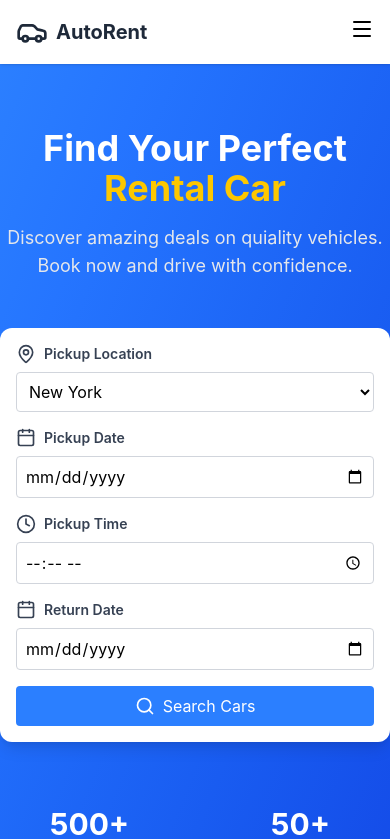
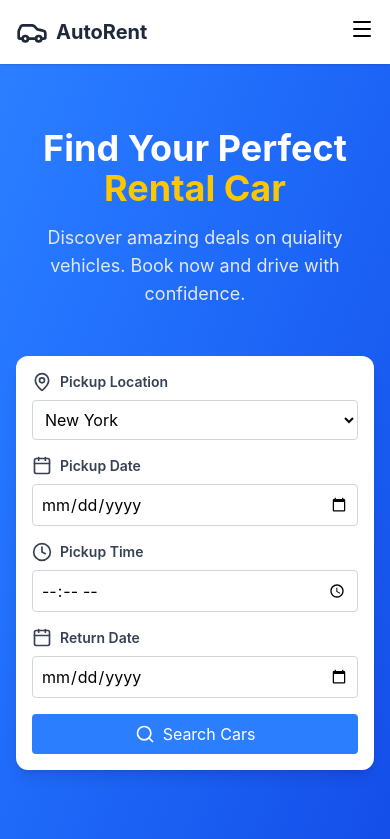
Before and after one commit to HaniOdh/Car-Rental-Frontend, a React (Vite) app in the folder car-rental-website/: page / in a window 390 px wide. Shown: the top 839 px of the page. Built offline with nearby package versions, Linux system fonts and the light colour scheme.

Commit message:
very slight change in hero section spacing

```diff
--- a/car-rental-website/src/components/Hero.jsx
+++ b/car-rental-website/src/components/Hero.jsx
@@ -36,7 +36,7 @@ export default function Hero(){
 
 
     return(
-        <section className='bg-gradient-to-br from-blue-500 to-blue-700 text-white sm:py-28 py-16 text-center'>
+        <section className='bg-gradient-to-br from-blue-500 to-blue-700 text-white sm:py-28 py-16 text-center px-4'>
             <h1 className='text-4xl sm:text-5xl font-bold mb-4 hero-reveal'>Find Your Perfect <span className='text-yellow-400'>Rental Car</span></h1>
             <p className='text-lg sm:text-xl mb-12 text-gray-200 hero-reveal'>Discover amazing deals on quiality vehicles.
                 Book now and drive with confidence.</p>
```
